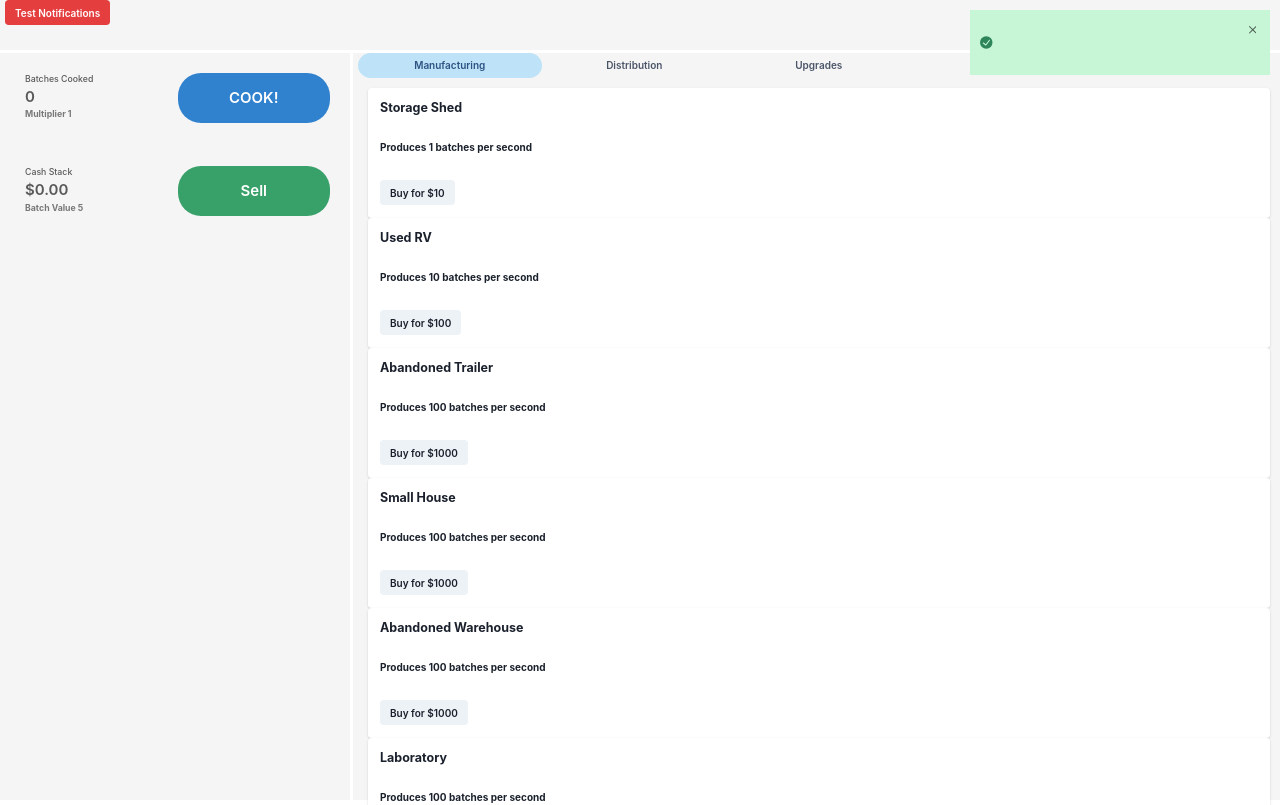
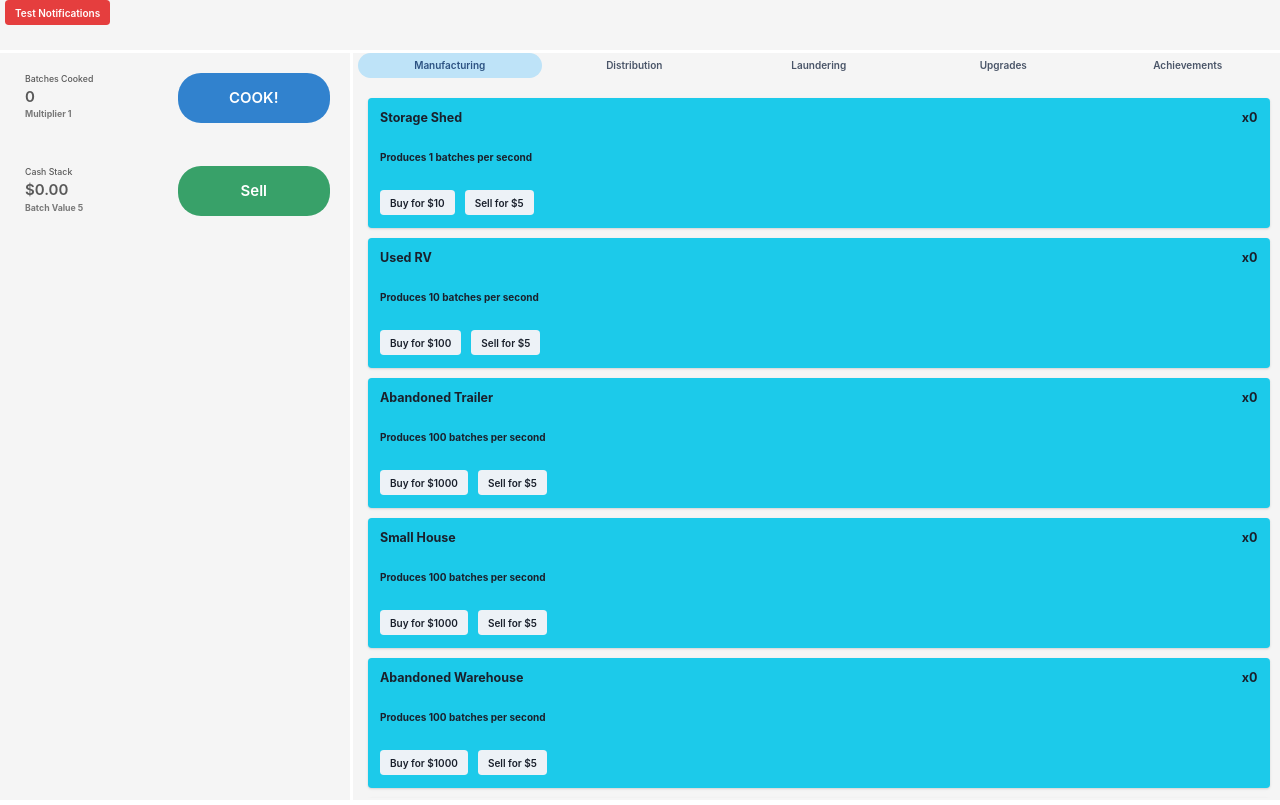
Before and after one commit to heyitsmeharv/clicking-bad, a React (Create React App) app: page / in a window 1280 px wide. Shown: the top 805 px of the page. Built offline with nearby package versions, Linux system fonts and the light colour scheme.

Commit message:
selling items

```diff
--- a/src/App.js
+++ b/src/App.js
@@ -44,7 +44,7 @@ import { CloseIcon, AddIcon, WarningIcon } from '@chakra-ui/icons'
 
 function App() {
   // error, success, warning, and info
-  const [notifications, setNotifications] = useState([{ index: 0, title: '', message: '', status: 'success' }]);
+  const [notifications, setNotifications] = useState([]);
   const [batches, setBatches] = useState(0);
   const [balance, setBalance] = useState(0);
   const [clickValue, setClickValue] = useState(1);
@@ -52,47 +52,47 @@ function App() {
   const [multiplier, setMultiplier] = useState(1); // for upgrades
 
   const [manufacturingItems, setManufacturingItems] = useState([
-    { name: "Storage Shed", cost: 10, cps: 1, count: 0 },
-    { name: "Used RV", cost: 100, cps: 10, count: 0 },
-    { name: "Abandoned Trailer", cost: 1000, cps: 100, count: 0 },
-    { name: "Small House", cost: 1000, cps: 100, count: 0 },
-    { name: "Abandoned Warehouse", cost: 1000, cps: 100, count: 0 },
-    { name: "Laboratory", cost: 1000, cps: 100, count: 0 },
-    { name: "Underground Laboratory", cost: 1000, cps: 100, count: 0 },
-    { name: "Subterranean Complex", cost: 1000, cps: 100, count: 0 },
-    { name: "Small Island", cost: 1000, cps: 100, count: 0 },
+    { name: "Storage Shed", cost: 10, sell: 5, cps: 1, count: 0 },
+    { name: "Used RV", cost: 100, sell: 5, cps: 10, count: 0 },
+    { name: "Abandoned Trailer", cost: 1000, sell: 5, cps: 100, count: 0 },
+    { name: "Small House", cost: 1000, sell: 5, cps: 100, count: 0 },
+    { name: "Abandoned Warehouse", cost: 1000, sell: 5, cps: 100, count: 0 },
+    { name: "Laboratory", cost: 1000, sell: 5, cps: 100, count: 0 },
+    { name: "Underground Laboratory", cost: 1000, sell: 5, cps: 100, count: 0 },
+    { name: "Subterranean Complex", cost: 1000, sell: 5, cps: 100, count: 0 },
+    { name: "Small Island", cost: 1000, sell: 5, cps: 100, count: 0 },
   ]);
 
   const [distributionItems, setDistributionItems] = useState([
-    { name: "Dealer", cost: 10, cps: 1, count: 0 },
-    { name: "Drug Mule", cost: 100, cps: 10, count: 0 },
-    { name: "Drug Van", cost: 1000, cps: 100, count: 0 },
-    { name: "Sleazy Lawyer", cost: 1000, cps: 100, count: 0 },
-    { name: "Night Club", cost: 1000, cps: 100, count: 0 },
-    { name: "Drug Cartel", cost: 1000, cps: 100, count: 0 },
-    { name: "DEA Mole", cost: 1000, cps: 100, count: 0 },
-    { name: "Foreign Diplomat", cost: 1000, cps: 100, count: 0 },
+    { name: "Dealer", cost: 10, sell: 5, cps: 1, count: 0 },
+    { name: "Drug Mule", cost: 100, sell: 5, cps: 10, count: 0 },
+    { name: "Drug Van", cost: 1000, sell: 5, cps: 100, count: 0 },
+    { name: "Sleazy Lawyer", cost: 1000, sell: 5, cps: 100, count: 0 },
+    { name: "Night Club", cost: 1000, sell: 5, cps: 100, count: 0 },
+    { name: "Drug Cartel", cost: 1000, sell: 5, cps: 100, count: 0 },
+    { name: "DEA Mole", cost: 1000, sell: 5, cps: 100, count: 0 },
+    { name: "Foreign Diplomat", cost: 1000, sell: 5, cps: 100, count: 0 },
   ]);
 
   const [launderingItems, setLaunderingItems] = useState([
-    { name: "Lemonade Stand", cost: 10, cps: 1, count: 0 },
-    { name: "Nail Salon", cost: 100, cps: 10, count: 0 },
-    { name: "Banana Stand", cost: 1000, cps: 100, count: 0 },
-    { name: "Laser Tag Theme Park", cost: 1000, cps: 100, count: 0 },
-    { name: "Car Wash", cost: 1000, cps: 100, count: 0 },
-    { name: "Online Donations", cost: 1000, cps: 100, count: 0 },
-    { name: "Chicken Restaurant", cost: 1000, cps: 100, count: 0 },
+    { name: "Lemonade Stand", cost: 10, sell: 5, cps: 1, count: 0 },
+    { name: "Nail Salon", cost: 100, sell: 5, cps: 10, count: 0 },
+    { name: "Banana Stand", cost: 1000, sell: 5, cps: 100, count: 0 },
+    { name: "Laser Tag Theme Park", cost: 1000, sell: 5, cps: 100, count: 0 },
+    { name: "Car Wash", cost: 1000, sell: 5, cps: 100, count: 0 },
+    { name: "Online Donations", cost: 1000, sell: 5, cps: 100, count: 0 },
+    { name: "Chicken Restaurant", cost: 1000, sell: 5, cps: 100, count: 0 },
   ]);
 
   const [upgradeItems, setUpgradeItems] = useState([
-    { name: "Air Fresheners", cost: 10 },
-    { name: "Cheap Cookware", cost: 100 },
-    { name: "Electric Hotplate", cost: 1000 },
-    { name: "Dealer Business Cards", cost: 1000 },
-    { name: "Exhaust Fan", cost: 1000 },
-    { name: "Gas Stove", cost: 1000 },
-    { name: "Stainless Steel Cookware", cost: 1000 },
-    { name: "Portable Power Generator", cost: 1000 },
+    { name: "Air Fresheners", cost: 10, owned: false },
+    { name: "Cheap Cookware", cost: 100, owned: false },
+    { name: "Electric Hotplate", cost: 1000, owned: false },
+    { name: "Dealer Business Cards", cost: 1000, owned: false },
+    { name: "Exhaust Fan", cost: 1000, owned: false },
+    { name: "Gas Stove", cost: 1000, owned: false },
+    { name: "Stainless Steel Cookware", cost: 1000, owned: false },
+    { name: "Portable Power Generator", cost: 1000, owned: false },
   ]);
 
   // increment the batch count based on click value
@@ -173,10 +173,23 @@ function App() {
       const index = manufacturingItems.findIndex((i) => i.name === item.name);
       const newItems = [...manufacturingItems];
       newItems[index].cost = Math.round(item.cost * 1.1);
+      newItems[index].sell = Math.round(item.sell * 1.1);
       newItems[index].count++;
       setManufacturingItems(newItems);
     }
   };
+
+  // sell item
+  const sellItem = (item) => {
+    if (item.count > 0) {
+      setBalance(balance + item.sell);
+      const index = manufacturingItems.findIndex((i) => i.name === item.name);
+      const newItems = [...manufacturingItems];
+      newItems[index].count--;
+      setManufacturingItems(newItems);
+    }
+  };
+
 
   return (
     <Grid
@@ -193,7 +206,7 @@ function App() {
       fontWeight='bold'
     >
       <GridItem pl='2' bg='#F5F5F5' area={'header'}>
-        <Button colorScheme='red' onClick={() => setNotifications(add(notifications, 'eeibge', 'wdw', 'success'))}>
+        <Button colorScheme='red' onClick={() => setNotifications(add(notifications, 'Test notification', 'hello, i am a notification', 'success'))}>
           Test Notifications
         </Button>
       </GridItem>
@@ -237,14 +250,71 @@ function App() {
           <TabList>
             <Tab>Manufacturing</Tab>
             <Tab>Distribution</Tab>
+            <Tab>Laundering</Tab>
             <Tab>Upgrades</Tab>
-            <Tab>Laundering</Tab>
             <Tab>Achievements</Tab>
           </TabList>
           <TabPanels>
+            <TabPanel height="90vh" overflowY="auto">
+              {manufacturingItems.map((item, index) => (
+                <Card key={index} margin="10px 0" background="#1CCAEA">
+                  <CardHeader>
+                    <Flex>
+                      <Heading size='md'>{item.name}</Heading>
+                      <Heading marginLeft="auto" size='md'>x{item.count}</Heading>
+                    </Flex>
+                  </CardHeader>
+                  <CardBody>
+                    <Text>Produces {item.cps} batches per second</Text>
+                  </CardBody>
+                  <CardFooter>
+                    <Button marginRight="10px" onClick={() => buyItem(item)}>Buy for ${item.cost}</Button>
+                    <Button onClick={() => sellItem(item)}>Sell for ${item.sell}</Button>
+                  </CardFooter>
+                </Card>
+              ))}
+            </TabPanel>
             <TabPanel>
-              {manufacturingItems.map((item, index) => (
-                <Card key={index}>
+              {distributionItems.map((item, index) => (
+                <Card key={index} margin="10px 0" background="#1CCAEA">
+                  <CardHeader>
+                    <Flex>
+                      <Heading size='md'>{item.name}</Heading>
+                      <Heading marginLeft="auto" size='md'>x{item.count}</Heading>
+                    </Flex>
+                  </CardHeader>
+                  <CardBody>
+                    <Text>Sells {item.cps} batches per second</Text>
+                  </CardBody>
+                  <CardFooter>
+                    <Button marginRight="10px" onClick={() => buyItem(item)}>Buy for ${item.cost}</Button>
+                    <Button onClick={() => sellItem(item)}>Sell for ${item.sell}</Button>
+                  </CardFooter>
+                </Card>
+              ))}
+            </TabPanel>
+            <TabPanel>
+              {launderingItems.map((item, index) => (
+                <Card key={index} margin="10px 0" background="#1CCAEA">
+                  <CardHeader>
+                    <Flex>
+                      <Heading size='md'>{item.name}</Heading>
+                      <Heading marginLeft="auto" size='md'>x{item.count}</Heading>
+                    </Flex>
+                  </CardHeader>
+                  <CardBody>
+                    <Text>Launders {item.cps} batches per second</Text>
+                  </CardBody>
+                  <CardFooter>
+                    <Button marginRight="10px" onClick={() => buyItem(item)}>Buy for ${item.cost}</Button>
+                    <Button onClick={() => sellItem(item)}>Sell for ${item.sell}</Button>
+                  </CardFooter>
+                </Card>
+              ))}
+            </TabPanel>
+            <TabPanel>
+              {upgradeItems.map((item, index) => (
+                <Card key={index} margin="10px 0" background="#1CCAEA">
                   <CardHeader>
                     <Heading size='md'>{item.name}</Heading>
                   </CardHeader>
@@ -252,19 +322,10 @@ function App() {
                     <Text>Produces {item.cps} batches per second</Text>
                   </CardBody>
                   <CardFooter>
-                    <Button onClick={() => buyItem(item)}>Buy for ${item.cost}</Button>
+                    <Button marginRight="10px" onClick={() => buyItem(item)}>Buy for ${item.cost}</Button>
                   </CardFooter>
                 </Card>
               ))}
-            </TabPanel>
-            <TabPanel>
-              <p>two!</p>
-            </TabPanel>
-            <TabPanel>
-              <p>three!</p>
-            </TabPanel>
-            <TabPanel>
-              <p>four!</p>
             </TabPanel>
             <TabPanel>
               <p>five!</p>
```
Also changed, not shown: 2 other files (tests, documents, lock files or other folders).
